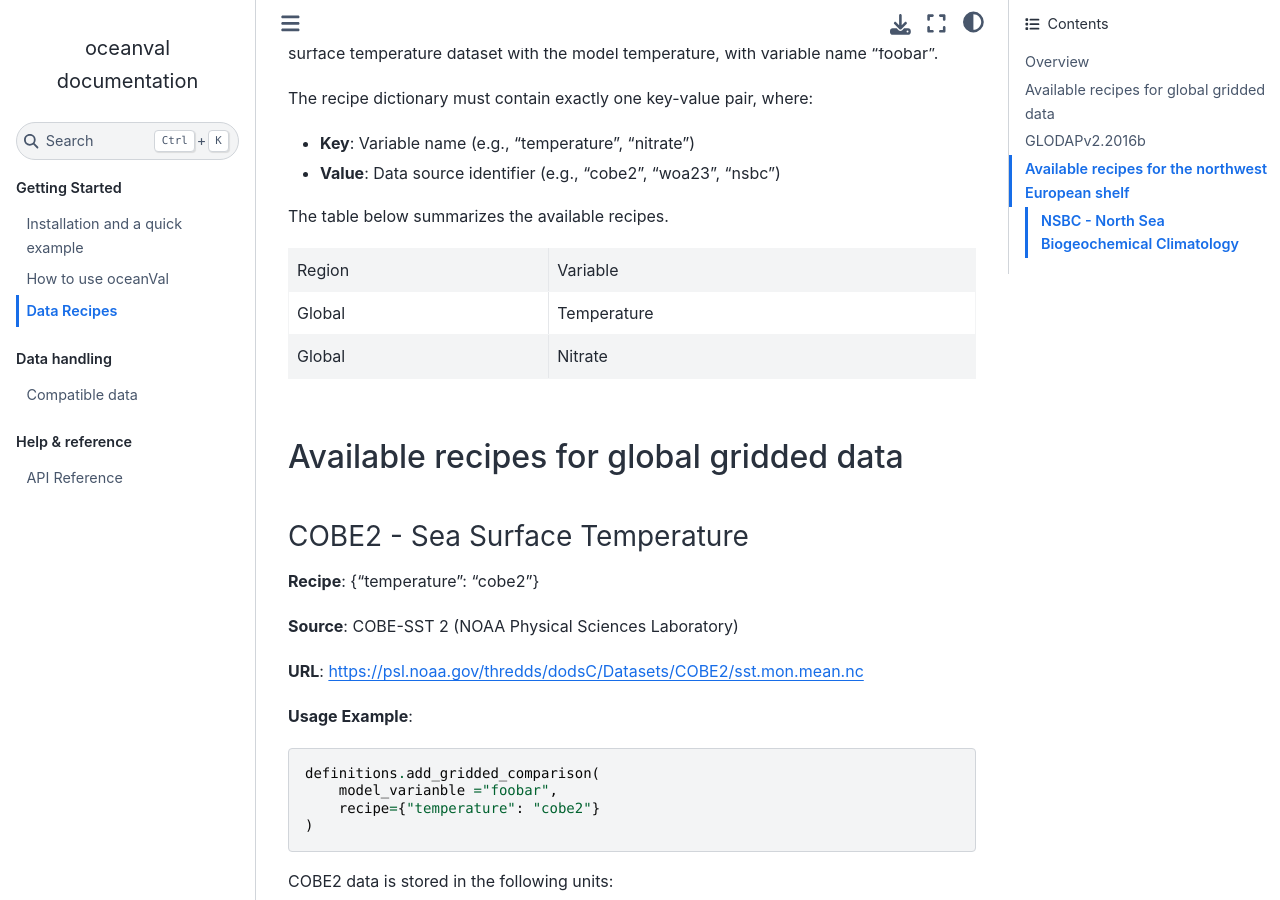
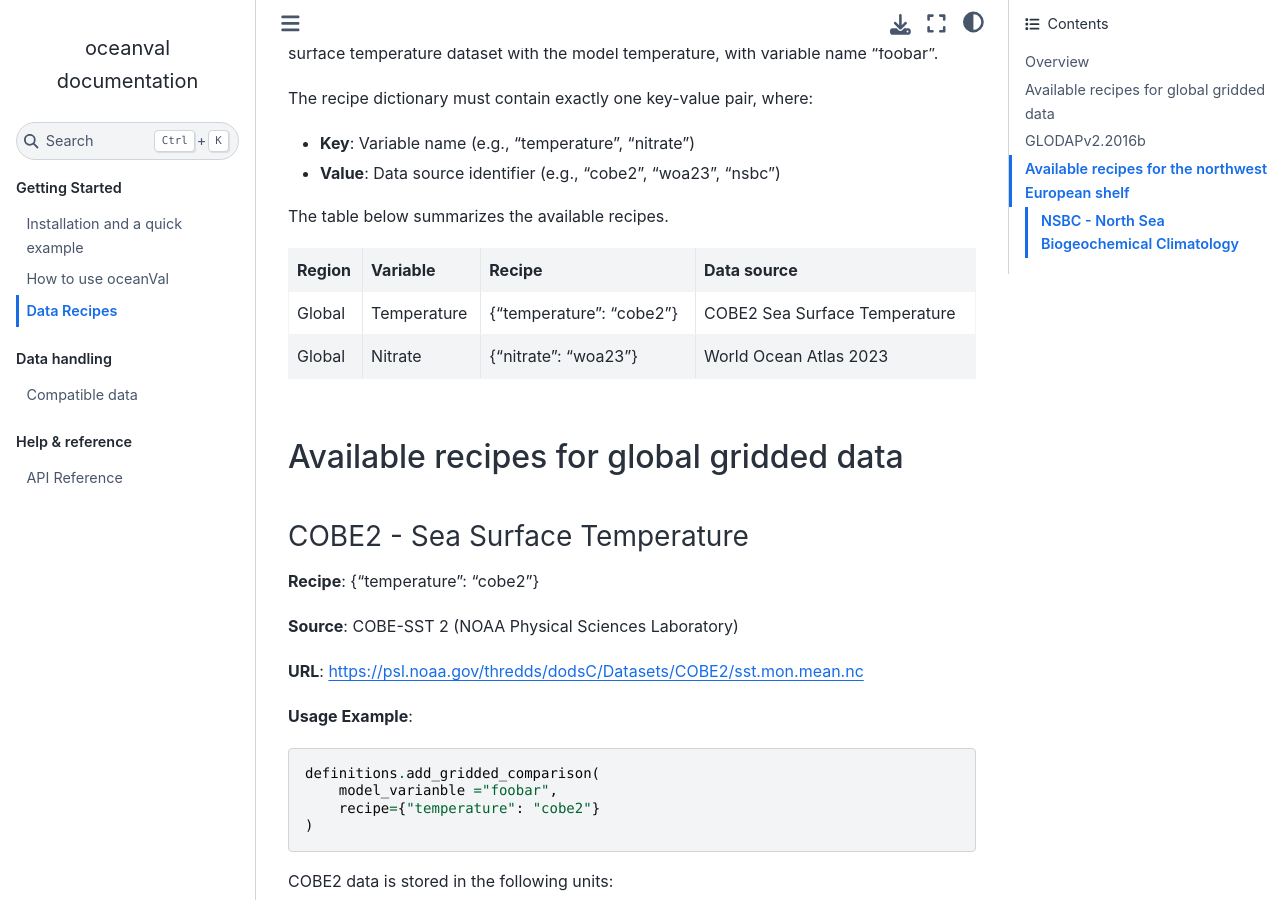
Before and after one commit to pmlmodelling/oceanVal, a Sphinx documentation site: the page built from docs/source/recipes.rst, in a window 1280 px wide and 900 px high, scrolled down 551 px. Built offline with Sphinx 7.4.7 and the Sphinx Book theme 1.1.4, drawn with Linux system fonts in a browser that asks for light colours.

Commit message:
add more rows to recipe table

```diff
--- a/docs/source/recipes.rst
+++ b/docs/source/recipes.rst
@@ -29,13 +29,13 @@ The recipe dictionary must contain exactly one key-value pair, where:
 
 The table below summarizes the available recipes.
 
-+--------+-------------+
-| Region | Variable    |
-+--------+-------------+
-| Global | Temperature |
-+--------+-------------+
-| Global | Nitrate     |
-+--------+-------------+
++------------+--------------+--------------------------+-------------------------------+
+| **Region** | **Variable** | **Recipe**               | **Data source**               |
++------------+--------------+--------------------------+-------------------------------+
+| Global     | Temperature  | {"temperature": "cobe2"} | COBE2 Sea Surface Temperature |
++------------+--------------+--------------------------+-------------------------------+
+| Global     | Nitrate      | {"nitrate": "woa23"}     | World Ocean Atlas 2023        |
++------------+--------------+--------------------------+-------------------------------+
 
 
 
```
